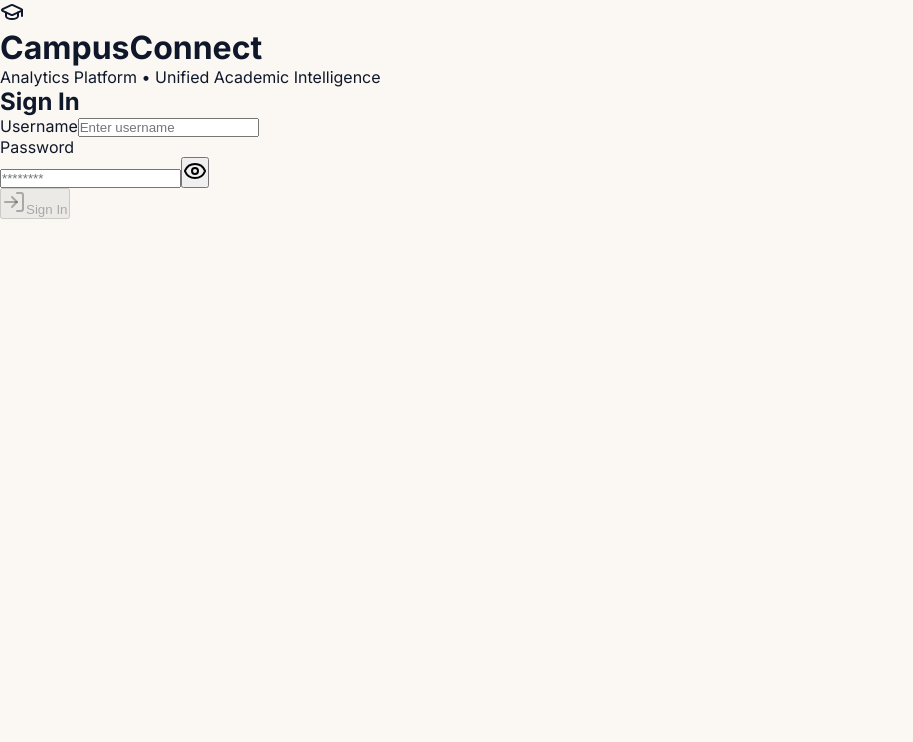
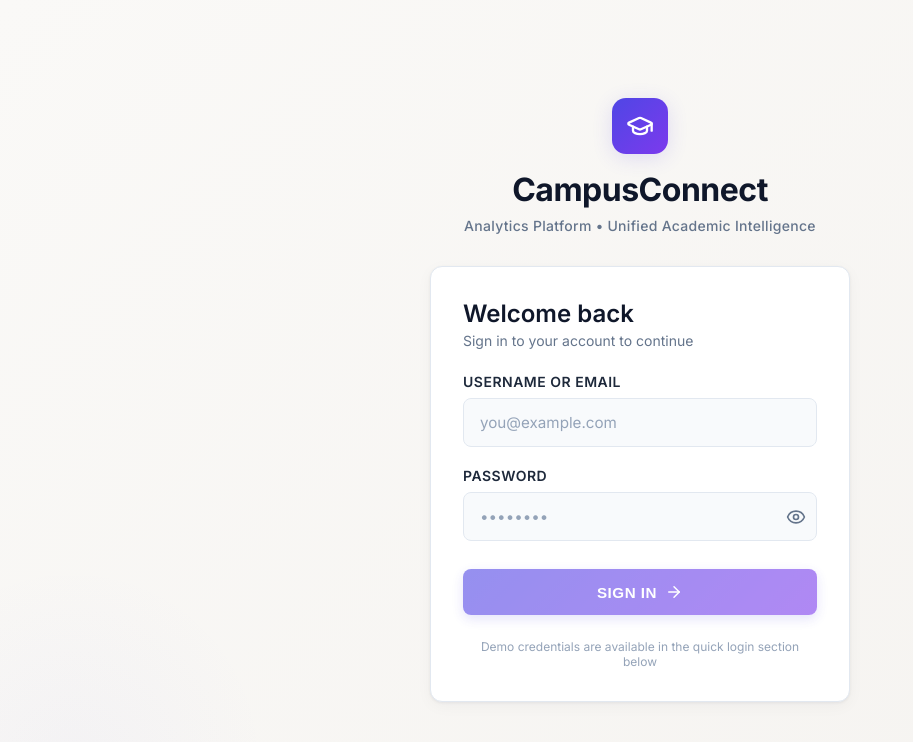
Before and after one commit to vishnukancharla00-spec/campusconnectAI, a React (Vite) app in the folder frontend/: page / in a window 1280 px wide. Shown: the top 742 px of the page, without its empty margins (0-913 px from the left). Built offline with nearby package versions, Linux system fonts and the light colour scheme; no server answers.

Commit message:
Enhance login page with professional SaaS design while preserving functionality

```diff
--- a/frontend/src/components/Login.jsx
+++ b/frontend/src/components/Login.jsx
@@ -1,6 +1,7 @@
 import { useState } from 'react';
 import { useAuth } from '../context/AuthContext';
-import { GraduationCap, LogIn, Eye, EyeOff, AlertCircle } from 'lucide-react';
+import { GraduationCap, ArrowRight, Eye, EyeOff, AlertCircle, CheckCircle2 } from 'lucide-react';
+import './Login.css';
 
 export default function Login() {
   const { login, error: authError } = useAuth();
@@ -9,10 +10,11 @@ export default function Login() {
   const [error, setError] = useState('');
   const [isLoading, setIsLoading] = useState(false);
   const [showPassword, setShowPassword] = useState(false);
+  const [focusedField, setFocusedField] = useState(null);
 
   const handleLogin = async () => {
+    setError('');
     setIsLoading(true);
-    setError('');
 
     try {
       await login(username, password);
@@ -25,84 +27,130 @@ export default function Login() {
     }
   };
 
+  const handleKeyDown = (e) => {
+    if (e.key === 'Enter' && !isLoading && username && password) {
+      handleLogin();
+    }
+  };
+
   const displayError = error || authError;
+  const isFormValid = username.trim() && password.trim();
 
   return (
-    <div className="min-h-screen bg-[#020d1b] px-4 py-8 flex items-center justify-center">
-      <div className="w-full max-w-[420px] rounded-[28px] border border-white/10 bg-[#071b2d] p-6 shadow-[0_10px_30px_rgba(0,0,0,0.35)]">
-        <div className="flex justify-center">
-          <div className="flex h-14 w-14 items-center justify-center rounded-xl bg-gradient-to-br from-[#f5c76a] via-[#f59e0b] to-[#f97316] shadow-[0_8px_18px_rgba(245,158,11,0.35)]">
-            <GraduationCap className="h-8 w-8 text-[#0a1525]" />
+    <div className="login-container">
+      {/* Subtle background gradient */}
+      <div className="login-bg-gradient" />
+
+      <div className="login-wrapper">
+        {/* Header Section */}
+        <div className="login-header">
+          <div className="login-logo">
+            <GraduationCap className="login-logo-icon" />
           </div>
+          <h1 className="login-title">CampusConnect</h1>
+          <p className="login-subtitle">Analytics Platform • Unified Academic Intelligence</p>
         </div>
 
-        <h1 className="mt-5 text-center text-4xl font-bold tracking-tight text-white">CampusConnect</h1>
-        <p className="mt-2 text-center text-sm text-slate-300">Analytics Platform • Unified Academic Intelligence</p>
+        {/* Form Section */}
+        <div className="login-form-section">
+          <div className="login-form-header">
+            <h2 className="login-form-title">Welcome back</h2>
+            <p className="login-form-description">Sign in to your account to continue</p>
+          </div>
 
-        <div className="mt-8">
-          <h2 className="mb-5 text-3xl font-semibold text-white">Sign In</h2>
-
+          {/* Error Message */}
           {displayError && (
-            <div className="mb-4 flex items-start gap-2 rounded-xl border border-red-500/30 bg-red-500/10 p-3 text-sm text-red-200">
-              <AlertCircle className="mt-0.5 h-4 w-4 shrink-0 text-red-300" />
-              <span>{displayError}</span>
+            <div className="login-error-message">
+              <AlertCircle className="login-error-icon" />
+              <p>{displayError}</p>
             </div>
           )}
 
-          <div className="space-y-5">
-            <div>
-              <label className="mb-2 block text-sm text-slate-200">Username</label>
-              <input
-                type="text"
-                value={username}
-                onChange={(e) => setUsername(e.target.value)}
-                onKeyDown={(e) => e.key === 'Enter' && !isLoading && handleLogin()}
-                placeholder="Enter username"
-                disabled={isLoading}
-                className="w-full rounded-xl border border-slate-600 bg-[#0f2b3d] px-4 py-3 text-base text-white placeholder:text-slate-400 outline-none transition duration-200 focus:border-[#5aa9ff] focus:ring-2 focus:ring-[#5aa9ff]/30"
-              />
+          {/* Form Fields */}
+          <form className="login-form" onSubmit={(e) => { e.preventDefault(); handleLogin(); }}>
+            <div className="login-form-group">
+              <label htmlFor="username" className="login-label">
+                Username or Email
+              </label>
+              <div className={`login-input-wrapper ${focusedField === 'username' ? 'focused' : ''}`}>
+                <input
+                  id="username"
+                  type="text"
+                  value={username}
+                  onChange={(e) => setUsername(e.target.value)}
+                  onFocus={() => setFocusedField('username')}
+                  onBlur={() => setFocusedField(null)}
+                  onKeyDown={handleKeyDown}
+                  placeholder="you@example.com"
+                  disabled={isLoading}
+                  autoComplete="username"
+                  className="login-input"
+                  aria-label="Username or Email"
+                />
+              </div>
             </div>
 
-            <div>
-              <label className="mb-2 block text-sm text-slate-200">Password</label>
-              <div className="relative">
+            <div className="login-form-group">
+              <label htmlFor="password" className="login-label">
+                Password
+              </label>
+              <div className={`login-input-wrapper ${focusedField === 'password' ? 'focused' : ''}`}>
                 <input
+                  id="password"
                   type={showPassword ? 'text' : 'password'}
                   value={password}
                   onChange={(e) => setPassword(e.target.value)}
-                  onKeyDown={(e) => e.key === 'Enter' && !isLoading && handleLogin()}
-                  placeholder="********"
+                  onFocus={() => setFocusedField('password')}
+                  onBlur={() => setFocusedField(null)}
+                  onKeyDown={handleKeyDown}
+                  placeholder="••••••••"
                   disabled={isLoading}
-                  className="w-full rounded-xl border border-slate-600 bg-[#0f2b3d] px-4 py-3 pr-12 text-base text-white placeholder:text-slate-400 outline-none transition duration-200 focus:border-[#5aa9ff] focus:ring-2 focus:ring-[#5aa9ff]/30"
+                  autoComplete="current-password"
+                  className="login-input"
+                  aria-label="Password"
                 />
-
                 <button
                   type="button"
                   onClick={() => setShowPassword((prev) => !prev)}
-                  className="absolute right-3 top-1/2 -translate-y-1/2 rounded-md p-1 text-slate-300 hover:text-white"
+                  className="login-password-toggle"
                   aria-label={showPassword ? 'Hide password' : 'Show password'}
+                  tabIndex={isLoading ? -1 : 0}
                 >
-                  {showPassword ? <EyeOff className="h-5 w-5" /> : <Eye className="h-5 w-5" />}
+                  {showPassword ? (
+                    <EyeOff className="login-password-icon" />
+                  ) : (
+                    <Eye className="login-password-icon" />
+                  )}
                 </button>
               </div>
             </div>
 
+            {/* Submit Button */}
             <button
-              type="button"
+              type="submit"
               onClick={handleLogin}
-              disabled={isLoading || !username || !password}
-              className="flex w-full items-center justify-center gap-2 rounded-xl bg-gradient-to-r from-[#7c8df5] to-[#7b7ae8] px-4 py-3 text-lg font-semibold text-white shadow-[0_10px_22px_rgba(123,122,232,0.45)] transition hover:brightness-110 disabled:cursor-not-allowed disabled:opacity-60"
+              disabled={isLoading || !isFormValid}
+              className="login-submit-btn"
+              aria-busy={isLoading}
             >
               {isLoading ? (
-                <div className="h-5 w-5 animate-spin rounded-full border-2 border-white/40 border-t-white" />
+                <>
+                  <div className="login-spinner" />
+                  <span>Signing in...</span>
+                </>
               ) : (
                 <>
-                  <LogIn className="h-5 w-5" />
                   <span>Sign In</span>
+                  <ArrowRight className="login-submit-icon" />
                 </>
               )}
             </button>
-          </div>
+          </form>
+
+          {/* Footer Text */}
+          <p className="login-footer-text">
+            Demo credentials are available in the quick login section below
+          </p>
         </div>
       </div>
     </div>
```
